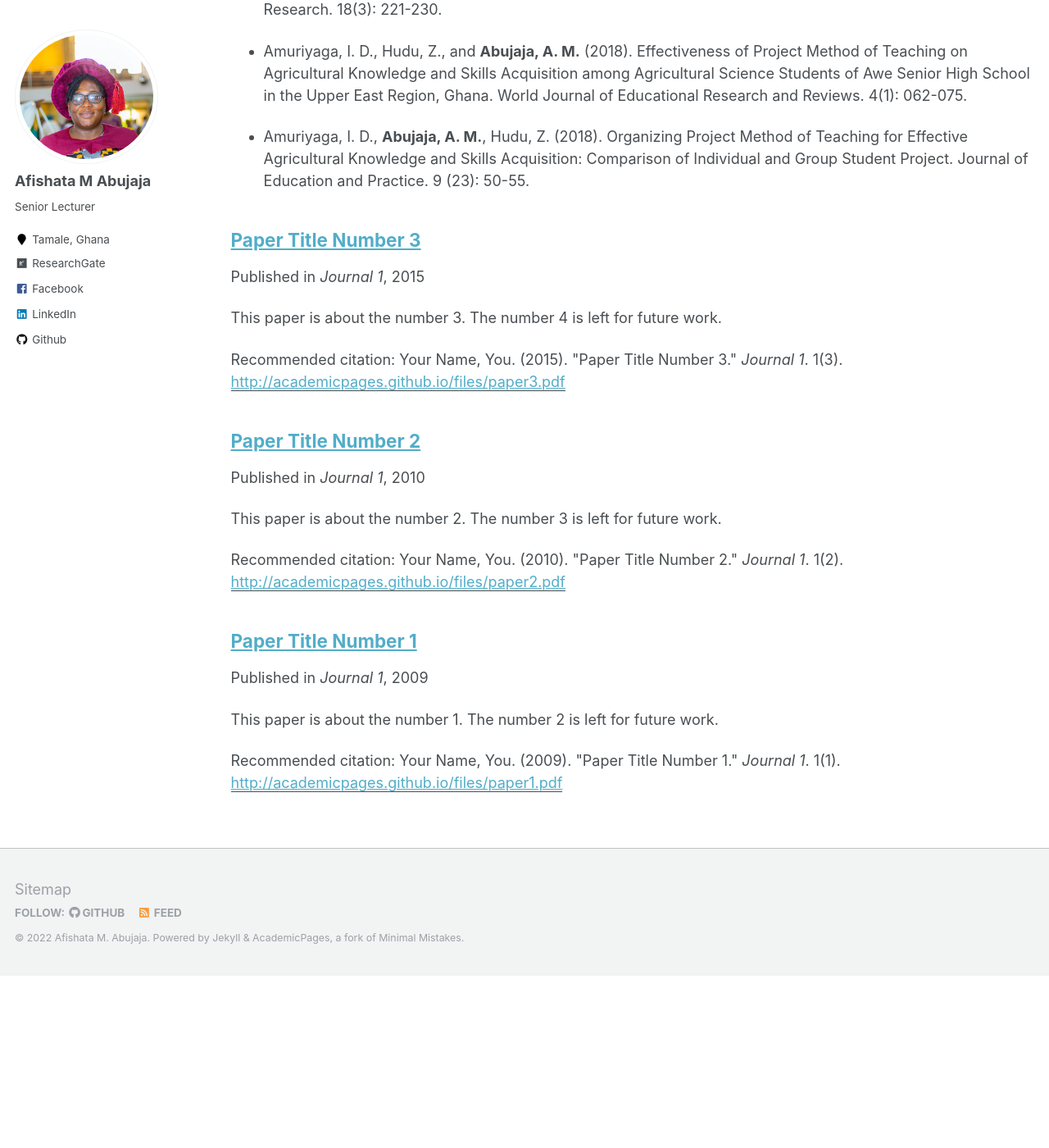
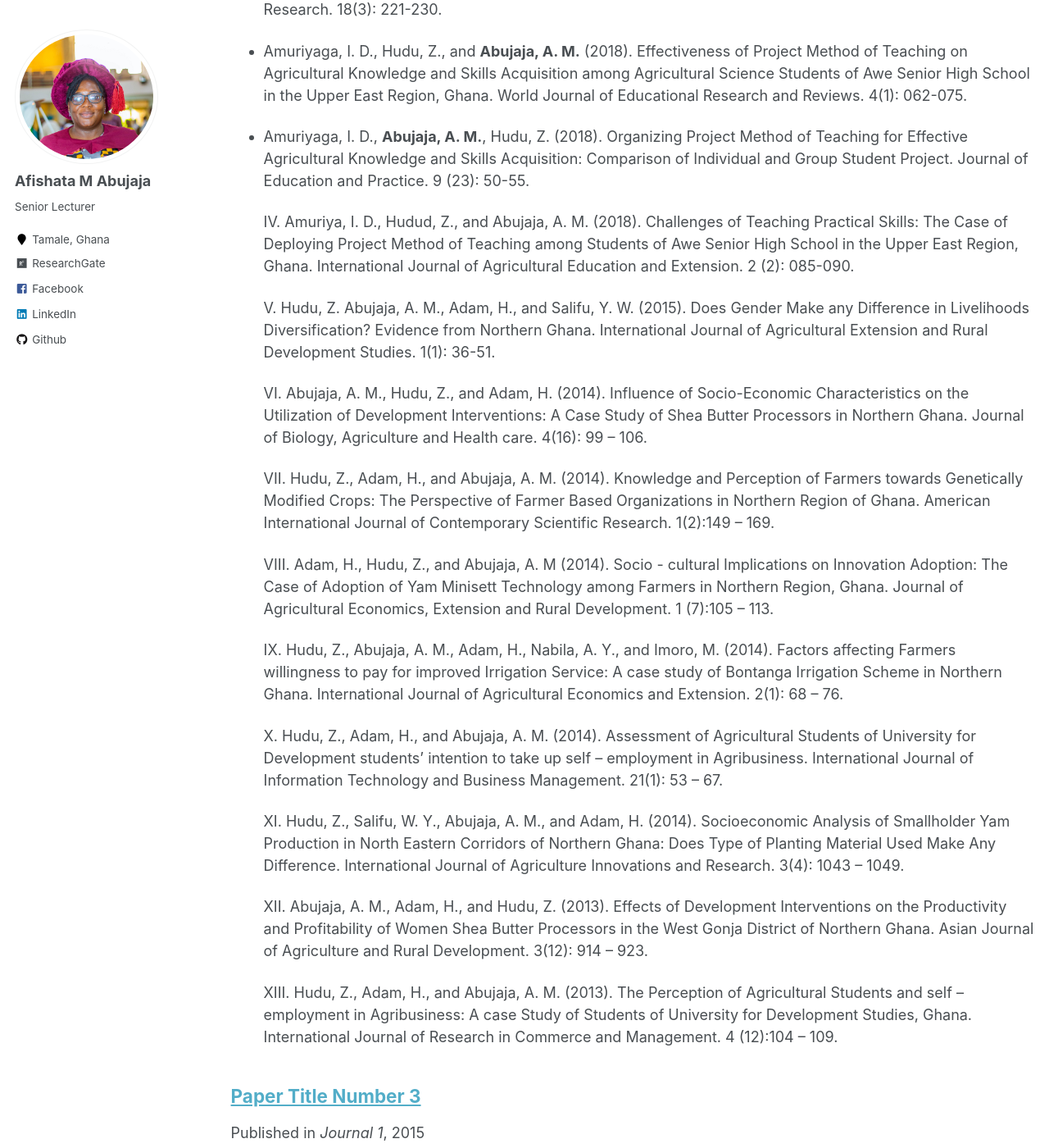
Before and after one commit to Abujaja93/abujaja, a Jekyll site: the page built from _pages/publications.md, in a window 1280 px wide and 1400 px high, scrolled down 220 px. Shown: the whole window at 82% size. Built offline with Jekyll 4.4.1, drawn with Linux system fonts in a browser that asks for light colours; before the commit the page ends 1410 px from its top, so only the background shows below that.

Commit message:
Update publications.md

```diff
--- a/_pages/publications.md
+++ b/_pages/publications.md
@@ -11,6 +11,26 @@ author_profile: true
 
 * Amuriyaga, I. D., **Abujaja, A. M.**, Hudu, Z. (2018). Organizing Project Method of Teaching for Effective Agricultural Knowledge and Skills Acquisition: Comparison of Individual and Group Student Project. Journal of Education and Practice. 9 (23): 50-55.
 
+    IV. Amuriya, I. D., Hudud, Z., and Abujaja, A. M. (2018). Challenges of Teaching Practical Skills: The Case of Deploying Project Method of Teaching among Students of Awe Senior High School in the Upper East Region, Ghana. International Journal of Agricultural Education and Extension. 2 (2): 085-090.
+
+    V. Hudu, Z. Abujaja, A. M., Adam, H., and Salifu, Y. W. (2015). Does Gender Make any Difference in Livelihoods Diversification? Evidence from Northern Ghana. International Journal of Agricultural Extension and Rural Development Studies. 1(1): 36-51.
+
+    VI. Abujaja, A. M., Hudu, Z., and Adam, H. (2014). Influence of Socio-Economic Characteristics on the Utilization of Development Interventions: A Case Study of Shea Butter Processors in Northern Ghana. Journal of Biology, Agriculture and Health care. 4(16): 99 – 106.
+
+    VII. Hudu, Z., Adam, H., and Abujaja, A. M. (2014). Knowledge and Perception of Farmers towards Genetically Modified Crops: The Perspective of Farmer Based Organizations in Northern Region of Ghana. American International Journal of Contemporary Scientific Research. 1(2):149 – 169.
+
+    VIII. Adam, H., Hudu, Z., and Abujaja, A. M (2014). Socio - cultural Implications on Innovation Adoption: The Case of Adoption of Yam Minisett Technology among Farmers in Northern Region, Ghana. Journal of Agricultural Economics, Extension and Rural Development.  1 (7):105 – 113.
+
+    IX. Hudu, Z., Abujaja, A. M., Adam, H., Nabila, A. Y., and Imoro, M.  (2014). Factors affecting Farmers willingness to pay for improved Irrigation Service: A case study of Bontanga Irrigation Scheme in Northern Ghana. International Journal of Agricultural Economics and Extension.  2(1): 68 – 76.
+
+    X. Hudu, Z., Adam, H., and Abujaja, A. M.  (2014). Assessment of Agricultural Students of University for Development students’ intention to take up self – employment in Agribusiness.  International Journal of Information Technology and Business Management. 21(1): 53 – 67.
+
+    XI. Hudu, Z., Salifu, W. Y., Abujaja, A. M., and Adam, H. (2014). Socioeconomic Analysis of Smallholder Yam Production in North Eastern Corridors of Northern Ghana: Does Type of Planting Material Used Make Any Difference. International Journal of Agriculture Innovations and Research. 3(4): 1043 – 1049.
+
+    XII. Abujaja, A. M., Adam, H., and Hudu, Z. (2013). Effects of Development Interventions on the Productivity and Profitability of Women Shea Butter Processors in the West Gonja District of Northern Ghana. Asian Journal of Agriculture and Rural Development. 3(12): 914 – 923.
+
+    XIII. Hudu, Z., Adam, H., and Abujaja, A. M.  (2013). The Perception of Agricultural Students and self – employment in Agribusiness: A case Study of Students of University for Development Studies, Ghana. International Journal of Research in Commerce and Management. 4 (12):104 – 109.
+
 
 
 {% if author.googlescholar %}
```
